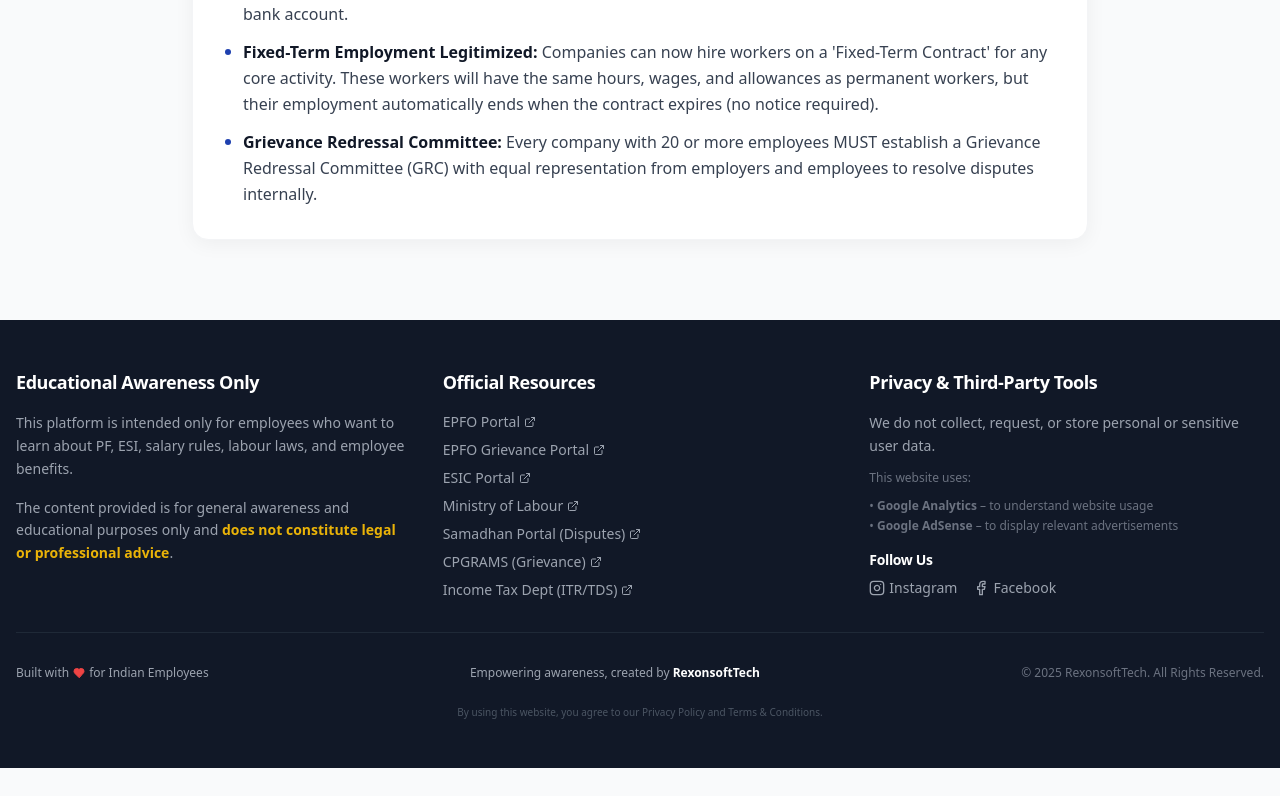
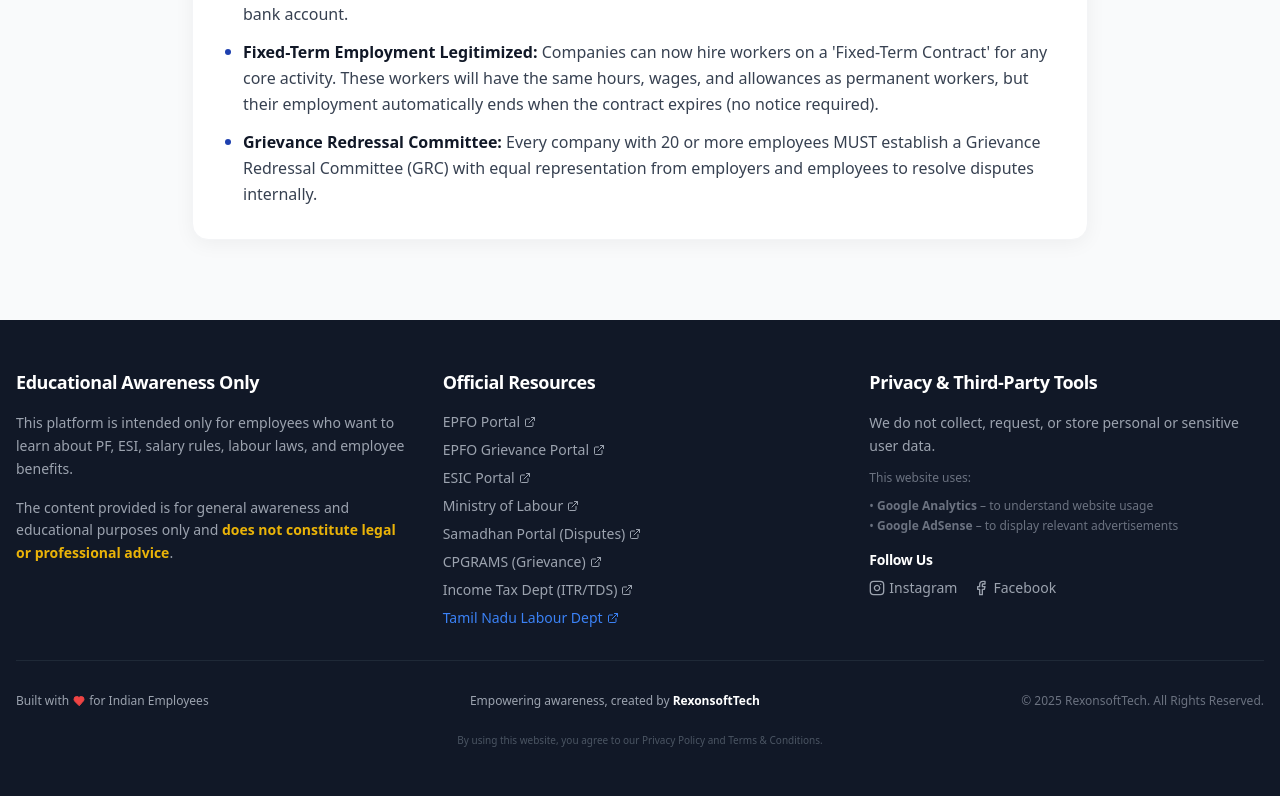
Before and after one commit to rsttechnologies25-stack/-employee-rights-india-, a React (Vite) app: page /new-labour-codes/ir-code in a window 1280 px wide. Shown: the part 1462-2258 px from the top of the page. Before the commit the page ends 2230 px from the top, so only its background shows below. Built offline with nearby package versions, Linux system fonts and the light colour scheme.

Commit message:
Enhancement: Add Tamil Nadu Labour Dept to official resources

```diff
--- a/src/components/Footer.jsx
+++ b/src/components/Footer.jsx
@@ -40,6 +40,9 @@ export default function Footer() {
                             </a>
                             <a href="https://www.incometax.gov.in/" target="_blank" rel="noopener noreferrer" className="hover:text-white flex items-center gap-1">
                                 Income Tax Dept (ITR/TDS) <ExternalLink className="w-3 h-3" />
+                            </a>
+                            <a href="https://labour.tn.gov.in/" target="_blank" rel="noopener noreferrer" className="hover:text-white flex items-center gap-1 text-primary-light font-medium">
+                                Tamil Nadu Labour Dept <ExternalLink className="w-3 h-3" />
                             </a>
                         </div>
                     </div>
```
